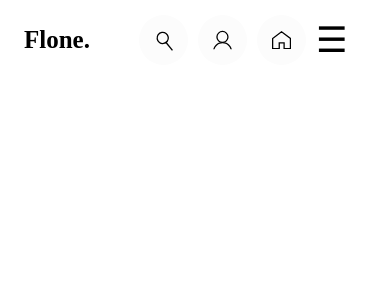
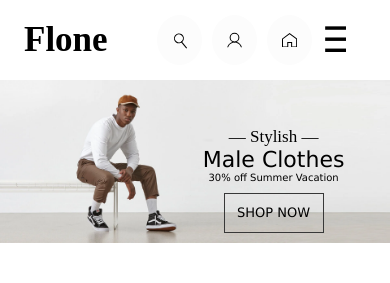
Before and after one commit to PinkieJasmine/E-COMMERCE, a plain HTML site: page index.htm in a window 390 px wide. Drawn offline with Linux system fonts and the light colour scheme.

Commit message:
commited

```diff
--- a/index.css
+++ b/index.css
@@ -14,7 +14,7 @@ nav{
     padding: 0 1.5rem;
 }
 nav h2{
-    font-size: 25px;
+    font-size: 35px;
     cursor: pointer;
     font-weight: bolder;
 }
@@ -33,7 +33,7 @@ nav li{
 }
 nav a{
     position: relative;
-    font-size: 17px;
+    font-size: 15px;
     font-weight: 700;
     text-decoration: none;
     color: black;
@@ -100,7 +100,54 @@ nav a{
     color: black;
 }
 
+/* BODY */
+.man{
+    background-size: cover;
+    background-position: center;
+    max-width: 100%;
+    height: auto;
+}
 
+.one::before{
+    content: '\2015';
+}
+.one::after{
+    content: '\2015';
+}
+
+.text{
+    position: absolute;
+    top: 15%;
+    left: 50%;
+    text-align: center;
+    /* transform: translate(-50%, -50%); */
+}
+.one{
+    font-size: 25px;
+    font-weight: 400;
+}
+.two{
+    font-family: Verdana, Geneva, Tahoma, sans-serif;
+    font-size: 55px;
+    font-weight: lighter;
+}
+.three{
+    font-family: Verdana, Geneva, Tahoma, sans-serif;
+    font-size: 20px;
+}
+.btn{
+    background-color: transparent;
+    border: 1px solid #383838;
+    margin-top: 20px;
+    font-family: Verdana, Geneva, Tahoma, sans-serif;
+    height: 70px;
+    width: 200px;
+    font-size: 20px;
+}
+.btn:hover{
+    background-color: #A749FF;
+    border: 1px solid #F37373;
+}
 
 @media screen and (max-width: 768px){
     ul li{
@@ -114,4 +161,30 @@ nav a{
     nav .toggle_btn{
         display: block;
     }
+    .man{
+        background-position: center;
+        background-size: cover;
+        max-width: 100%;
+        height: fit-content;
+    }
+    .text{
+        position: absolute;
+        top: 15%;
+        left: 52%;
+    }
+    .one{
+        font-size: 17px;
+    }
+    .two{
+        font-size: 22px;
+    }
+    .three{
+        font-size: 10px;
+    }
+    .btn{
+        margin-top: 10px;
+        font-size: 13px;
+        height: 40px;
+        width: 100px;
+    }
 }
--- a/index.htm
+++ b/index.htm
@@ -122,6 +122,17 @@
         <li><a href="#">BLOG</a></li>
     </div>
 
+    <div class="container">
+        <div class="cont">
+            <img class="man" src="images/man.jpg" alt="man">
+        </div>
+        <div class="text">
+            <h2 class="one"> Stylish </h2>
+            <h1 class="two">Male Clothes</h1>
+            <p class="three">30% off Summer Vacation</p>
+            <button class="btn">SHOP NOW</button>
+        </div>
+    </div>
 
 <script src="index.js"></script>
 </body>
```
Also changed, not shown: images/bag.png (added), images/belt.webp (added), images/blog-1.webp (added), images/blog-2.webp (added), images/blog-3.webp (added), images/hat.png (added), images/headphone.webp (added), images/jean.webp (added), images/man.jpg (added), images/money.webp (added), images/shades.png (added), images/shoe.webp (added), images/sneakers.webp (added), images/sweater.png (added), 3 more files.
